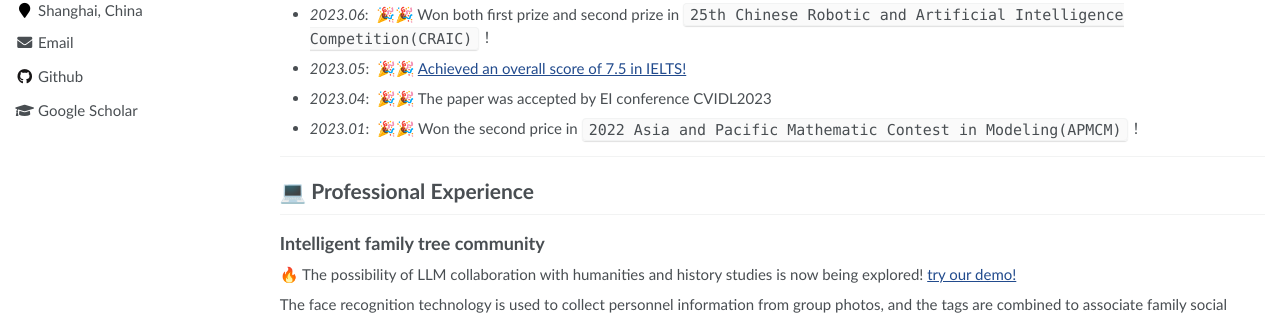
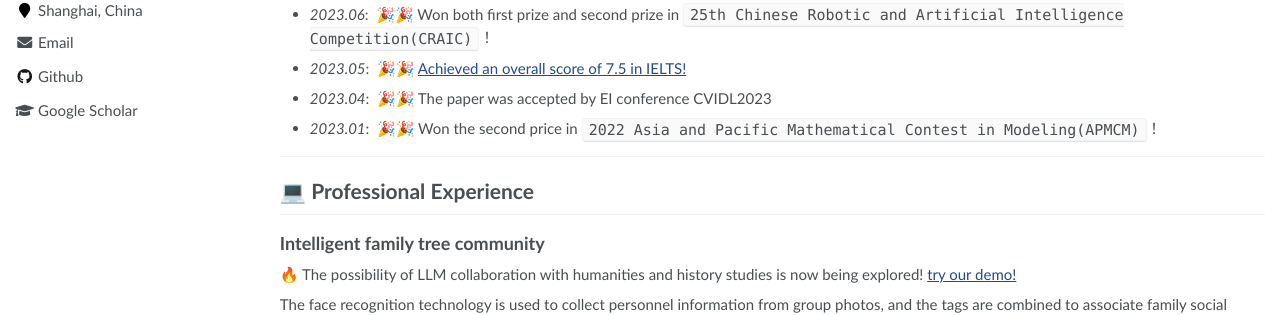
Before and after one commit to KirigiriSuzumiya/KirigiriSuzumiya.github.io, a Jekyll site: the page built from _pages/about.md, in a window 1280 px wide and 900 px high. Shown: the part 354-669 px from the top of the window. Built offline with Jekyll 4.4.1, drawn with Linux system fonts in a browser that asks for light colours; some of the changed text lies outside the part shown.

Commit message:
Update about.md

```diff
--- a/_pages/about.md
+++ b/_pages/about.md
@@ -34,7 +34,7 @@ Familiar with Python and its third-party libraries, able to quickly get started
 - *2023.06*: &nbsp;🎉🎉 Won both first prize and second prize in `25th Chinese Robotic and Artificial Intelligence Competition(CRAIC)`！
 - *2023.05*: &nbsp;🎉🎉 [Achieved an overall score of 7.5 in IELTS!](pdf/IELTS.png)
 - *2023.04*: &nbsp;🎉🎉 The paper was accepted by EI conference CVIDL2023
-- *2023.01*: &nbsp;🎉🎉 Won the second price in `2022 Asia and Pacific Mathematic Contest in Modeling(APMCM)`！
+- *2023.01*: &nbsp;🎉🎉 Won the second price in `2022 Asia and Pacific Mathematical Contest in Modeling(APMCM)`！
 
 ---
 
@@ -134,7 +134,7 @@ Real-time sports event recognition and tracking toolset based on PP-Human, a rea
 - *2023.07* [2023 16th Chinese Collegiate Computing Competition——Second Prize](pdf/2023c4.pdf)(national)
 - *2023.06* [25th Chinese Robotic and Artificial Intelligence Competition(CRAIC)——First Prize](pdf/robot1.pdf)(national)
 - *2023.06* [25th Chinese Robotic and Artificial Intelligence Competition(CRAIC)——Second Prize](pdf/robot2.pdf)(national)
-- *2023.01* [2022 Asia and Pacific Mathematic Contest in Modeling(APMCM)——Second Prize](pdf/asia.pdf)(national)
+- *2023.01* [2022 Asia and Pacific Mathematical Contest in Modeling(APMCM)——Second Prize](pdf/asia.pdf)(national)
 - *2022.09* [8th China International "Internet+" College Student Innovation and Entrepreneurship Competition——Second Prize(Shanghai)](pdf/2022-9.pdf)(provincial)
 - *2022.08* [2022 15th Chinese Collegiate Computing Competition——Third Prize](pdf/2022-7.pdf)(national)
 - *2022.06* [14th Shanghai Computing Application Ability Competition——Second Prize](pdf/2022-5.pdf)(provincial)
```
